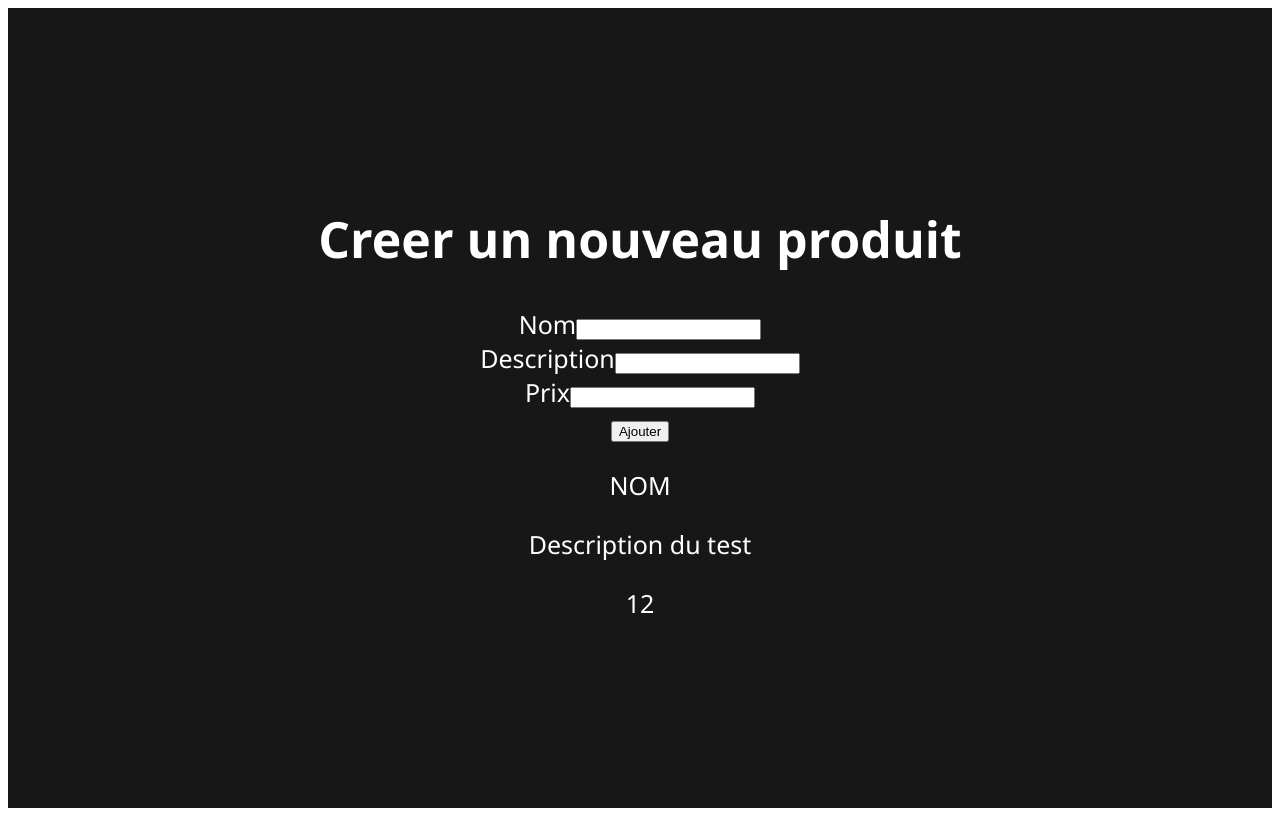
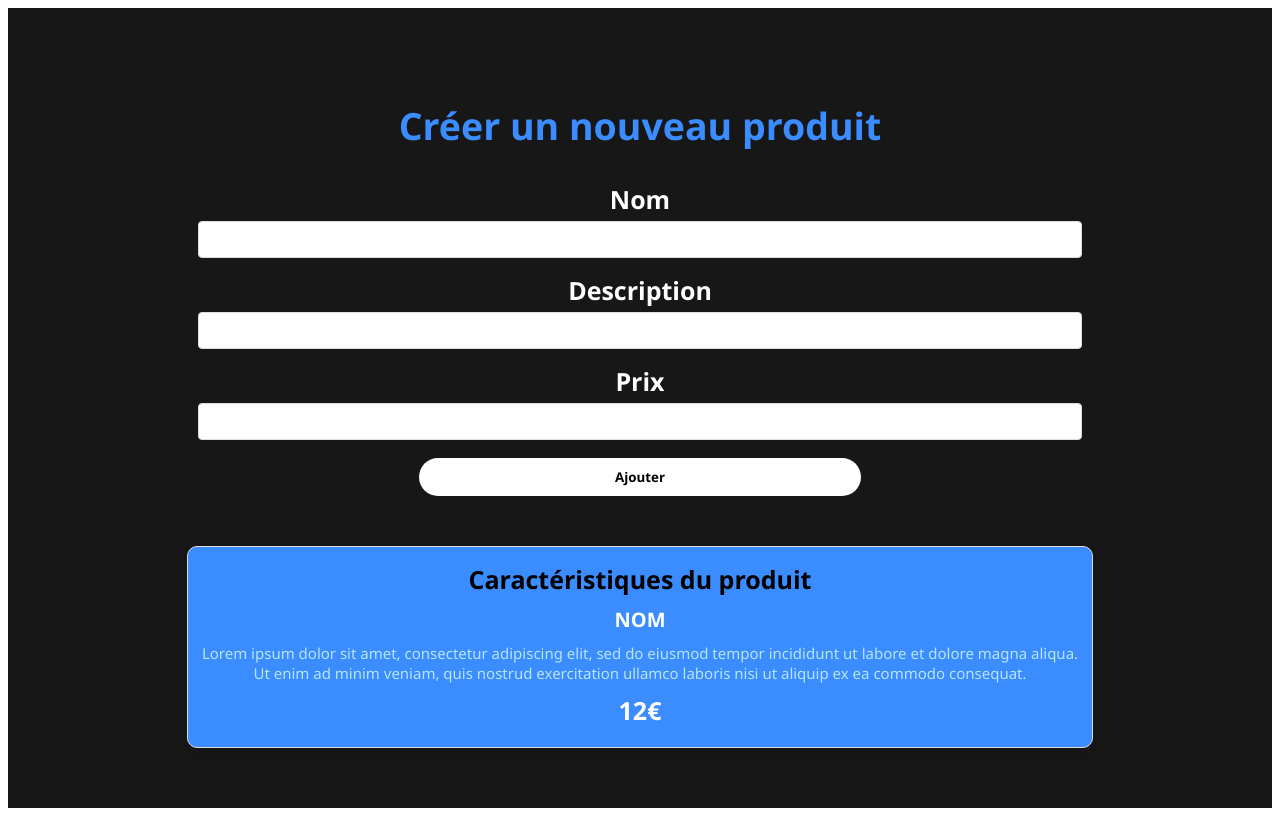
Before and after one commit to MarieKsnk/EXAM1-REACT, a React (Create React App) app: page / in a window 1280 px wide. Built offline with nearby package versions, Linux system fonts and the light colour scheme.

Commit message:
rajout de style

```diff
--- /dev/null
+++ b/src/components/Product.css
@@ -0,0 +1,37 @@
+.product {
+    width: 70%;
+    padding: 10px;
+    border: 1px solid #ddd;
+    border-radius: 10px;
+    box-shadow: 0 4px 8px rgba(0, 0, 0, 0.1);
+    background-color:#3a8cff;
+    color: black;
+    text-align: center;
+  }
+
+.product h3 {
+    margin: 5px 0 10px;
+    color: black;
+    font-size: 25px;
+  }
+
+.product p {
+    margin: 10px 0;
+  }
+
+.product .name {
+    font-size: 20px;
+    font-weight: 700;
+    color: white;
+}
+
+.product .description {
+    font-size: 15px;
+    color: rgb(183, 228, 255);
+}
+
+.product .price {
+    font-size: 25px;
+    font-weight: 700;
+    color: white;
+}
--- a/src/components/Product.jsx
+++ b/src/components/Product.jsx
@@ -1,12 +1,14 @@
 import React from 'react';
+import './Product.css';
 
 
 const Product = ({name, description, price}) => {
     return (
-        <div>
-            <p>{name}</p>
-            <p>{description}</p>
-            <p>{price}</p>
+        <div className='product'>
+            <h3>Caractéristiques du produit</h3>
+            <p className='name'>{name}</p>
+            <p className='description'>{description}</p>
+            <p className='price'>{price}€</p>
         </div>
     );
 }
--- /dev/null
+++ b/src/components/ProductForm.css
@@ -0,0 +1,49 @@
+.form-style {
+    display: flex;
+    flex-direction: column;
+    width: 70%;
+    margin-bottom: 50px;
+    font-family: 'Segoe UI', Tahoma, Geneva, Verdana, sans-serif6;
+  }
+
+  .form-style h2 {
+    color: #3a8cff;
+  }
+
+  .form-input {
+    display: flex;
+    flex-direction: column;
+    margin-bottom: 15px;
+  }
+
+  .form-input label {
+    margin-bottom: 5px;
+    font-weight: bold;
+  }
+
+  .form-input input {
+    padding: 10px;
+    border: 1px solid #ddd;
+    border-radius: 4px;
+  }
+
+  .button-container {
+    text-align: center;
+  }
+
+  .form-style button {
+    padding: 10px;
+    border: none;
+    border-radius: 30px;
+    width: 50%;
+    background-color: white;
+    color: black;
+    cursor: pointer;
+    font-family: 'Segoe UI', Tahoma, Geneva, Verdana, sans-serif6;
+    font-weight: 800;
+  }
+
+  .form-style button:hover {
+    background-color: #3a8cff;
+    color: white;
+  }
--- a/src/components/ProductForm.jsx
+++ b/src/components/ProductForm.jsx
@@ -1,4 +1,5 @@
 import {useState} from 'react';
+import './ProductForm.css';
 
 function ProductForm({addProduct}) {
     const [name, setName] = useState('');
@@ -15,21 +16,23 @@ function ProductForm({addProduct}) {
     };
 
     return (
-        <form onSubmit={handleAddProduct}>
-            <h1>Creer un nouveau produit</h1>
-            <div>
+        <form onSubmit={handleAddProduct} className='form-style'>
+            <h2>Créer un nouveau produit</h2>
+            <div className='form-input'>
                 <label>Nom</label>
                 <input value={name} onChange={(e) => setName(e.target.value)}/>
             </div>
-            <div>
+            <div className='form-input'>
                 <label>Description</label>
                 <input value={description} onChange={(e) => setDescription(e.target.value)}/>
             </div>
-            <div>
+            <div className='form-input'>
                 <label>Prix</label>
                 <input value={price} type="number" onChange={(e) => setPrice(e.target.value)}/>
             </div>
-            <button type="submit">Ajouter</button>
+            <div className='button-container'>
+                <button type="submit">Ajouter</button>
+            </div>
         </form>
     );
 }
--- a/src/components/ProductList.jsx
+++ b/src/components/ProductList.jsx
@@ -1,15 +1,25 @@
-import {useState} from 'react';
+import {useState, useEffect} from 'react';
 import Product from './Product';
 import ProductForm from './ProductForm';
 
 const ProductList = () => {
 
     const [products, setProducts] = useState([
-        {name: 'NOM', description: 'Description du test', price: 12},
+        {name: 'NOM', description: 'Lorem ipsum dolor sit amet, consectetur adipiscing elit, sed do eiusmod tempor incididunt ut labore et dolore magna aliqua. Ut enim ad minim veniam, quis nostrud exercitation ullamco laboris nisi ut aliquip ex ea commodo consequat.', price: 12},
     ]);
 
+
+    useEffect(() => {
+        const storedProducts = JSON.parse(localStorage.getItem('products')) || [];
+        setProducts(storedProducts);
+      }, []);
+    useEffect(() => {
+        localStorage.setItem('products', JSON.stringify(products));
+      }, [products]);
+
+
     const handleAddProduct = (newProduct) => {
-        setProducts(prevState => [...prevState, newProduct]);
+        setProducts((prevState) => [...prevState, newProduct]);
     };
 
     return (
```
